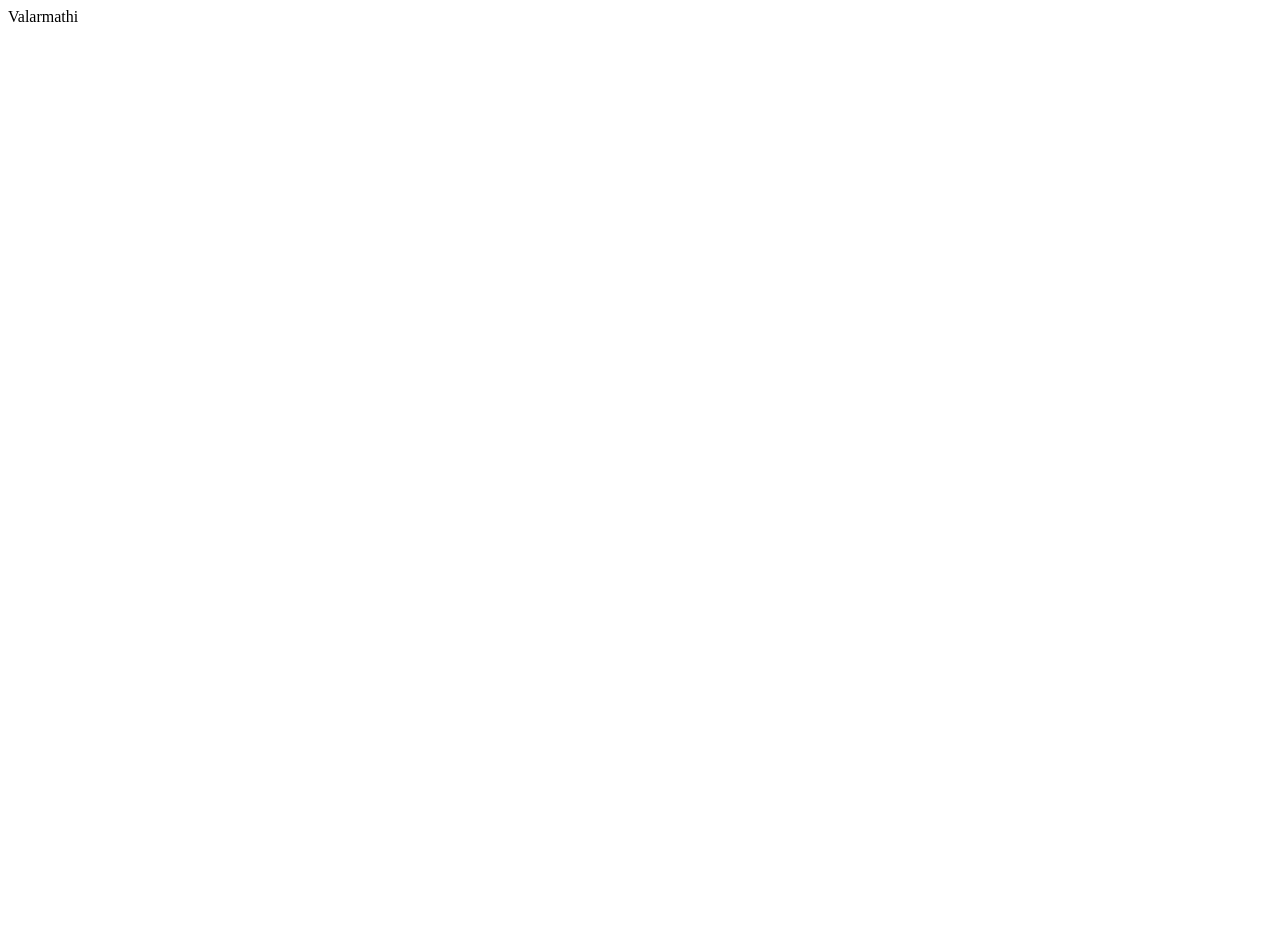
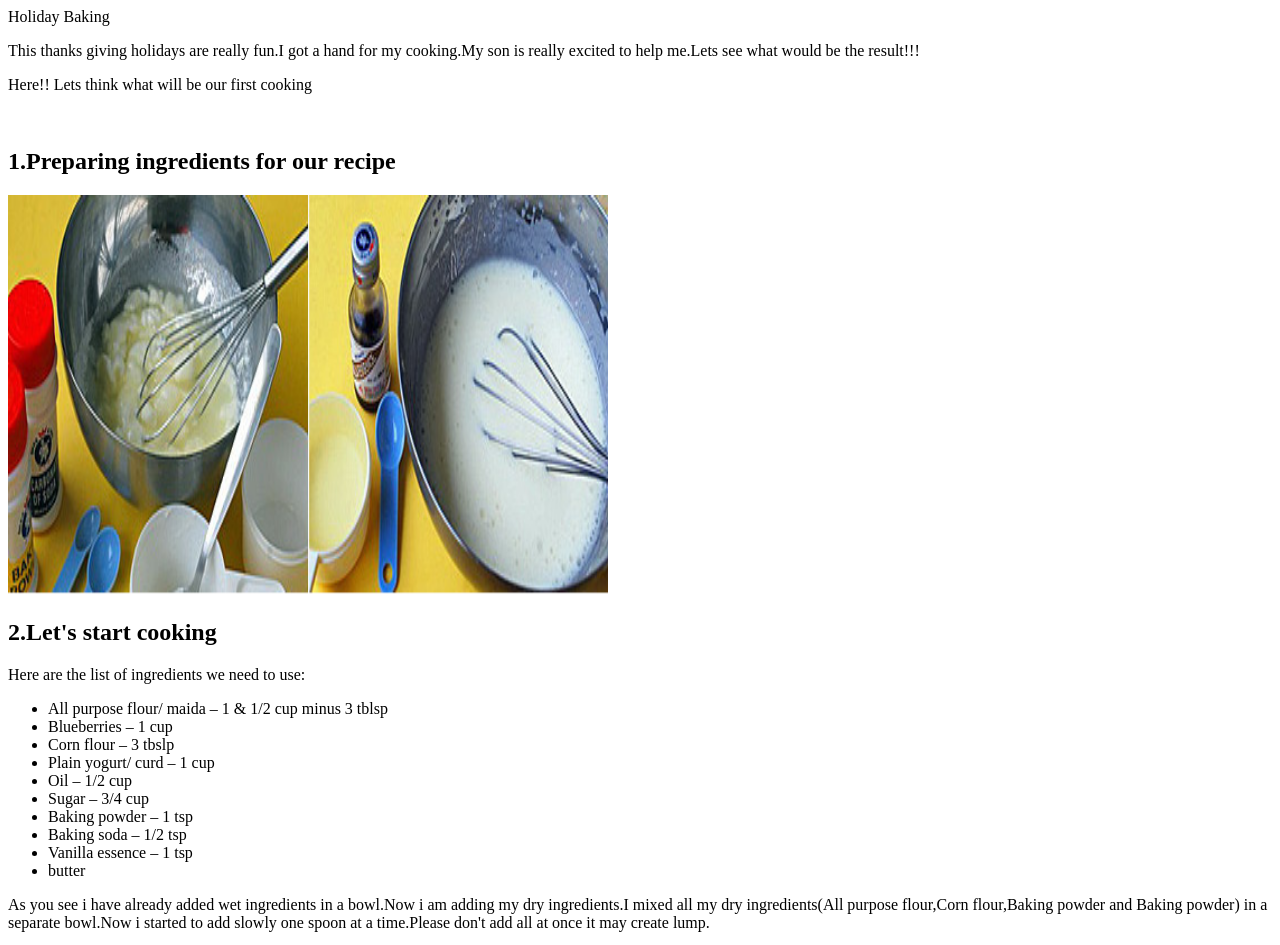
Before and after one commit to mathirathinam/html-me-something, a plain HTML site: page index.html in a window 1280 px wide. Shown: the top 945 px of the page. Before the commit the page ends 800 px from the top, so only its background shows below. Drawn offline with Linux system fonts and the light colour scheme.

Commit message:
changes in html file and created image directory

```diff
--- a/index.html
+++ b/index.html
@@ -1 +1,48 @@
-<p>Valarmathi</p>
+<!DOCTYPE html>
+
+<html>
+   <head>
+      <title>Holiday Baking</title>
+   </head>
+
+   <body>
+       <header>Holiday Baking</header>
+       <main>
+           <p>
+               This thanks giving holidays are really fun.I got a hand for my cooking.My son is really excited to help me.Lets see what would be the result!!!
+           </p>
+           <article>
+               <p>Here!! Lets think what will be our first cooking</p>
+               <img>
+               <h1>1.Preparing ingredients for our recipe</h1>
+
+               <img src="images\Mixig_Wet_Ingredients.jpg" alt="Mixing wet ingredients" width="600" height="400"/>
+
+               <h2>2.Let's start cooking</h2>
+               <p>Here are the list of ingredients we need to use:</p>
+               <ul>
+                    <li> All purpose flour/ maida – 1 & 1/2 cup minus 3 tblsp</li>
+                    <li>Blueberries – 1 cup</li>
+                    <li>Corn flour – 3 tbslp</li>
+                    <li>Plain yogurt/ curd – 1 cup</li>
+                    <li>Oil – 1/2 cup</li>
+                    <li>Sugar – 3/4 cup</li>
+                    <li>Baking powder – 1 tsp</li>
+                    <li>Baking soda – 1/2 tsp</li>
+                    <li>Vanilla essence – 1 tsp</li>
+                    <li>butter</li>
+               </ul>
+               <p>As you see i have already added wet ingredients in a bowl.Now i am adding my dry ingredients.I mixed all my dry ingredients(All purpose flour,Corn flour,Baking powder and Baking powder) in a separate bowl.Now i started to add slowly one spoon at a time.Please don't add all at once it may create lump. </p>
+               <img src="images/Adding_Dry_Ingredients.jpg" alt="Adding Dry Ingredients" width="800" height="400">
+               <h3>3.Adding Blue berries</h3>
+               <p>I am adding blueberries into the flour mixer and give a gentle stir do not use whisk.use spatula and give gentle stir untill flour and bueberries are combined well.</p>
+               <img src="images/Adding_Blureberries.jpg" alt="Adding Blue berries" width ="800" height="400">
+               <h4>Our Muffins are ready!!</h4>
+               <p>Preheated over for 350 degree fahrenheit for 10 minutes.Then place the muffin pan in middle rack for 20-25 minutes.My oven took exactly 23 minutes.Now take the pan out and kept in on clooling rack untill its cool completely.Now our delicious muffins are ready.this is my little one's first cooking.To say exactly it was our family's cooking time and we enjoyed throughly.</p>
+               <img src="images/Result.jpg" alt="Muffins are ready" width="800" height="400">
+
+
+           </article>
+       </main>
+   </body>
+</html>
```
Also changed, not shown: images/Adding_Blureberries.jpg (added), images/Adding_Dry_Ingredients.jpg (added), images/Mixig_Wet_Ingredients.jpg (added), images/Result.jpg (added).
